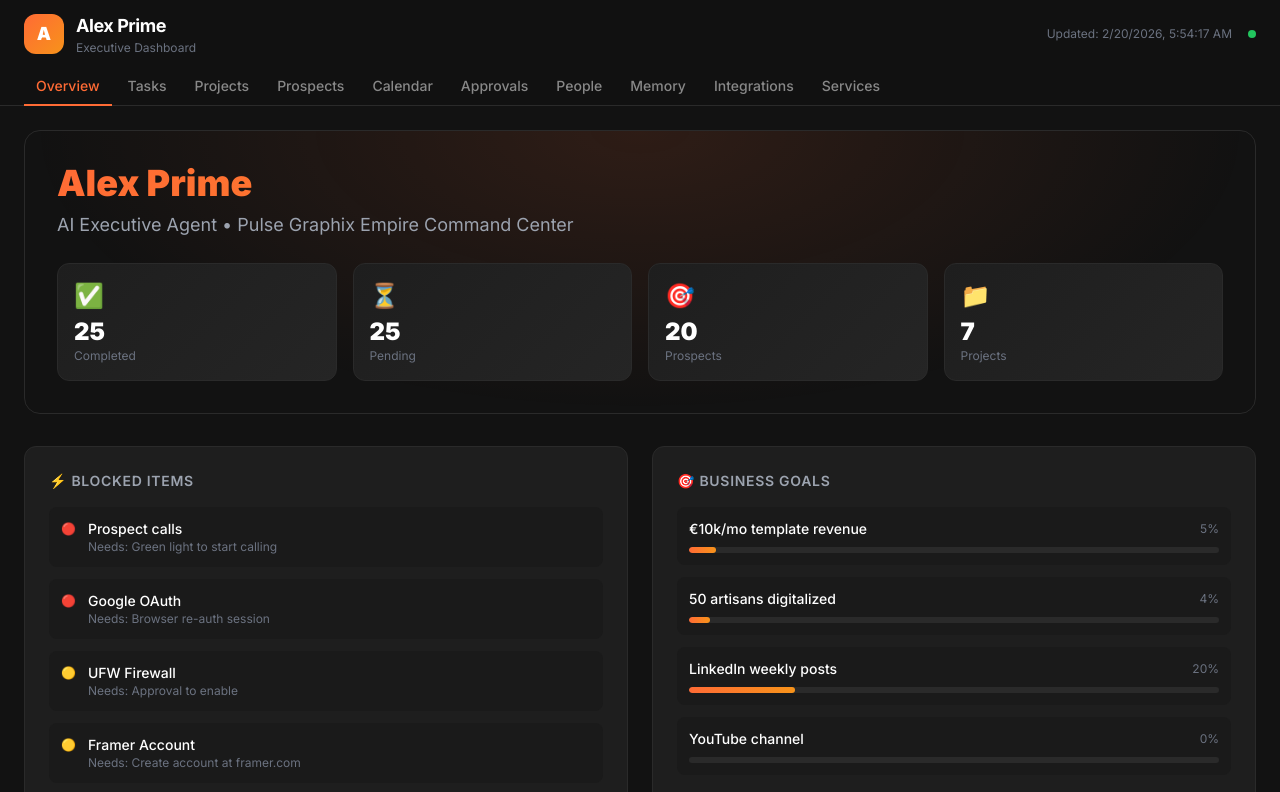
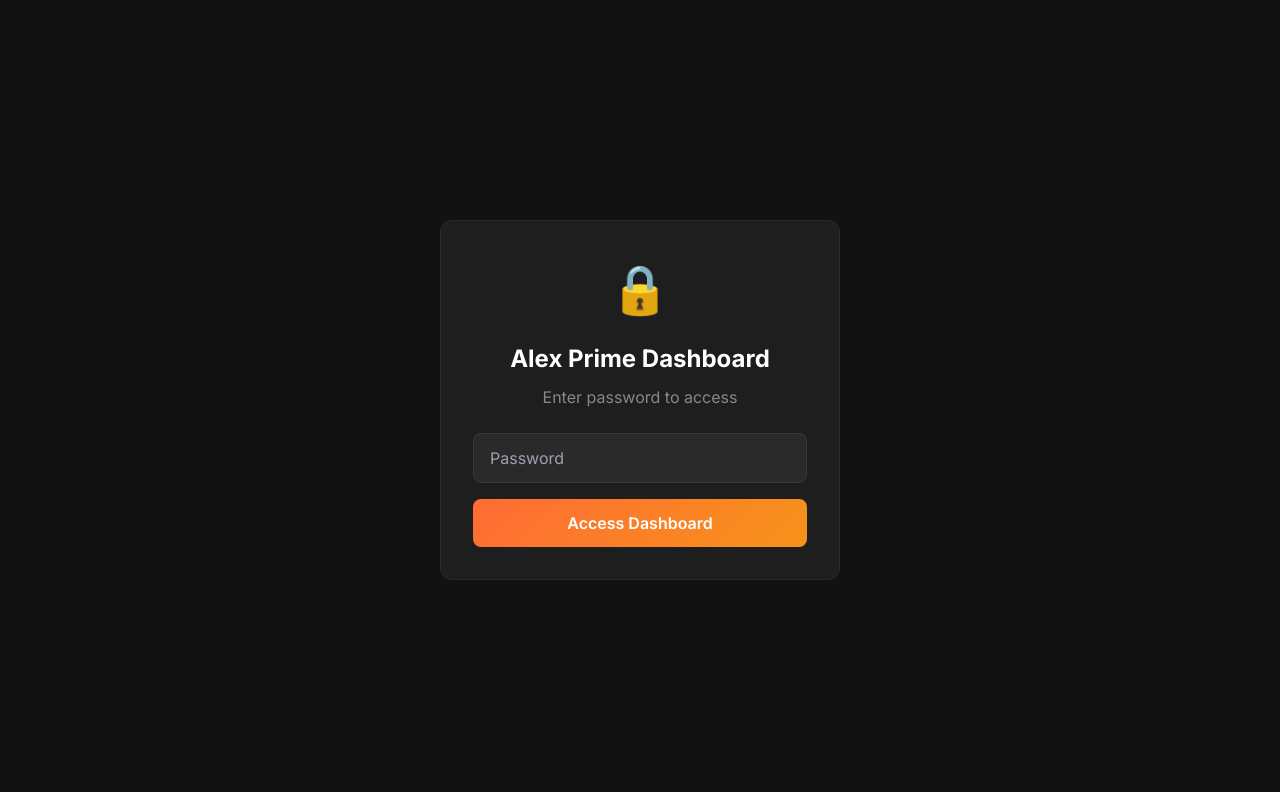
Before and after one commit to ALEXPRIME000/alex-dashboard, a plain HTML site: page index.html in a window 1280 px wide. Shown: the top 792 px of the page. Drawn offline with nearby package versions, Linux system fonts and the light colour scheme.

Commit message:
Add password protection: Alex123#

```diff
--- a/index.html
+++ b/index.html
@@ -51,6 +51,32 @@ tailwind.config = {
 </style>
 </head>
 <body class="min-h-screen text-gray-200">
+<!-- PASSWORD PROTECTION -->
+<div id="password-overlay" style="position:fixed;inset:0;z-index:9999;background:#121212;display:flex;align-items:center;justify-content:center;">
+ <div style="background:#1e1e1e;border:1px solid #2a2a2a;border-radius:12px;padding:2rem;max-width:400px;width:90%;text-align:center;">
+ <div style="font-size:3rem;margin-bottom:1rem;">🔒</div>
+ <h2 style="font-size:1.5rem;font-weight:700;color:#fff;margin-bottom:0.5rem;">Alex Prime Dashboard</h2>
+ <p style="color:#888;margin-bottom:1.5rem;">Enter password to access</p>
+ <input id="password-input" type="password" placeholder="Password" style="width:100%;padding:0.75rem 1rem;background:#2a2a2a;border:1px solid #3a3a3a;border-radius:8px;color:#fff;margin-bottom:1rem;outline:none;" onkeydown="if(event.key==='Enter')checkPassword()">
+ <button onclick="checkPassword()" style="width:100%;padding:0.75rem 1rem;background:linear-gradient(135deg,#FF6B35,#F7931A);border:none;border-radius:8px;color:#fff;font-weight:600;cursor:pointer;transition:opacity 0.2s;" onmouseover="this.style.opacity='0.9'" onmouseout="this.style.opacity='1'">Access Dashboard</button>
+ <p id="password-error" style="color:#ef4444;margin-top:1rem;font-size:0.875rem;display:none;">Incorrect password. Try Alex123#</p>
+ </div>
+</div>
+<script>
+function checkPassword() {
+ const pass = document.getElementById('password-input').value;
+ if (pass === 'Alex123#') {
+ document.getElementById('password-overlay').style.display='none';
+ localStorage.setItem('alexprime-auth','true');
+ } else {
+ document.getElementById('password-error').style.display='block';
+ }
+}
+if (localStorage.getItem('alexprime-auth') === 'true') {
+ document.getElementById('password-overlay').style.display='none';
+}
+</script>
+<!-- END PASSWORD PROTECTION -->
 
 <!-- HEADER -->
 <header class="sticky top-0 z-50 backdrop-blur-xl bg-[#121212]/80 border-b border-[#2a2a2a]">
```
